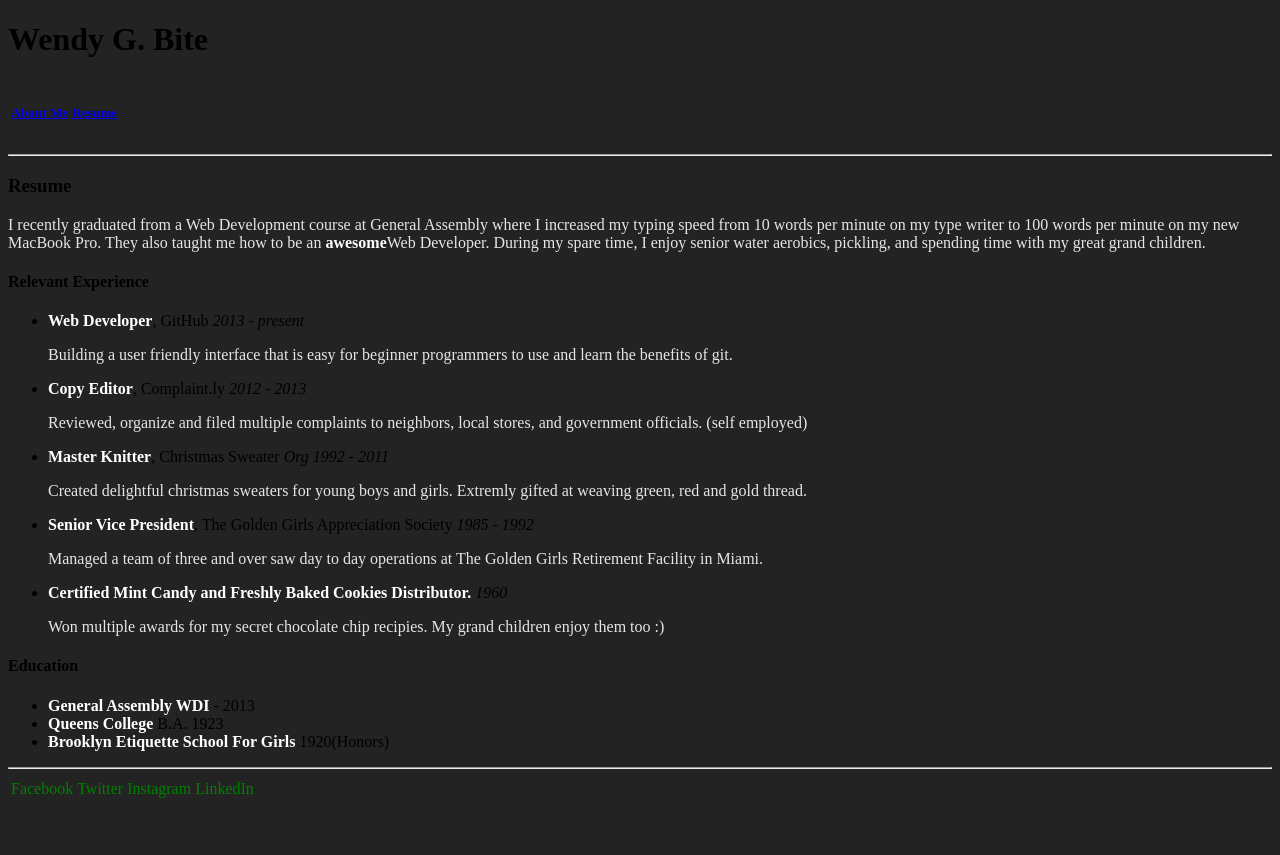
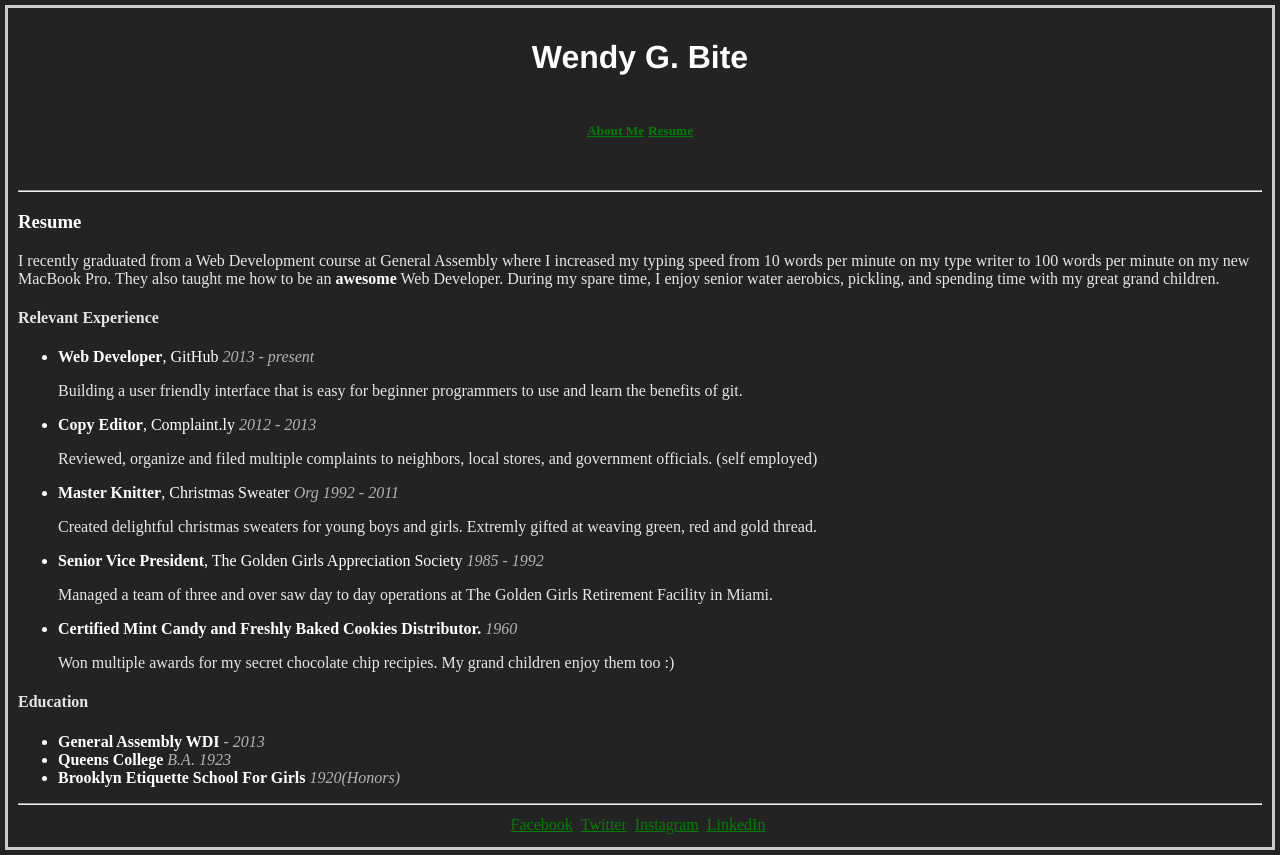
Before and after one commit to randynj/FEWD85_RandySingh, a plain HTML site: page Week 1 HW - Assignment 2/Index.html in a window 1280 px wide. Before the commit the page ends 809 px from the top, so only its background shows below. Drawn offline with Linux system fonts and the light colour scheme.

Commit message:
Week 1 HW Assignment 2 - draft 2

```diff
--- a/Week 1 HW - Assignment 2/AboutMe.css
+++ /dev/null
@@ -1,46 +0,0 @@
-<!DOCTYPE html>
-<html>
-<head>
-
-<style>
-
-body {
-  background-color: #232323;
-}
-
-h1 {
-
-	color: white;
-	text-align: center;
-}
-
-td {
-	color: white;
-	align: center;
-}
-
-section {
-	color: white;
-}
-
-img {
-	position: absolute;
-	top: 188px;
-	left: 1500px;
-	width: 150px;
-	height: 200px;
-	outline: 10px double white;
-}
-
-
-
-
-</style>
-
-
-
-
-</head>
-<body>
-</body>
-</html>>
--- a/Week 1 HW - Assignment 2/Resume.html
+++ b/Week 1 HW - Assignment 2/Index.html
@@ -1,8 +1,9 @@
+
 <!DOCTYPE html>
 <html>
 <head>
 
-<link rel="stylesheet" href="Resume.css">
+<link rel="stylesheet" href="Style.css">
 	<title>
 			Resume
 	</title>
@@ -12,7 +13,9 @@
 	body {
 		background-color: #232323;
 	}
+
 </style>
+
 </head>
 <body>
 
@@ -20,12 +23,12 @@
 		Wendy G. Bite
 	</h1>
 
-<table>
+<table class="center">
 
 	<tr>
-		<td><a href="AboutMe.html"><h5>About Me</h5></a></td>
+		<td><a href="AboutMe.html"><h5>About Me</h5></a>&nbsp;</td>
 
-		<td><a href="Resume.html"><h5>Resume</h5></a></td>
+		<td><a href="Index.html"><h5>Resume</h5></a>&nbsp;</td>
 	</tr>
 
 </table>
@@ -37,7 +40,7 @@
 </h3>
 
 
-<p>I recently graduated from a Web Development course at General Assembly where I increased my typing speed from 10 words per minute on my type writer to 100 words per minute on my new MacBook Pro. They also taught me how to be an <strong>awesome</strong>Web Developer. During my spare time, I enjoy senior water aerobics, pickling, and spending time with my great grand children.</p>
+<p>I recently graduated from a Web Development course at General Assembly where I increased my typing speed from 10 words per minute on my type writer to 100 words per minute on my new MacBook Pro. They also taught me how to be an <strong>awesome</strong> Web Developer. During my spare time, I enjoy senior water aerobics, pickling, and spending time with my great grand children.</p>
 
 
 <h4>Relevant Experience</h4>
@@ -67,9 +70,9 @@
 
 <ul>
 
-<li><strong>General Assembly WDI</strong> - 2013</li>
-<li><strong>Queens College</strong> B.A. 1923</li>
-<li><strong>Brooklyn Etiquette School For Girls</strong> 1920(Honors)</li>
+<li><strong>General Assembly WDI</strong> <em>- 2013</em></li>
+<li><strong>Queens College</strong> <em>B.A. 1923</em></li>
+<li><strong>Brooklyn Etiquette School For Girls</strong> <em>1920(Honors)</em></li>
 </ul>
 </body>
 
@@ -77,12 +80,12 @@
 
 <footer>
 
-	<table>
+	<table class="center">
 		<tr>
-			<td>Facebook</td>
-			<td>Twitter</td>
-			<td>Instagram</td>
-			<td>LinkedIn</td>
+			<td><a href="https://www.facebook.com/"><u>Facebook</u></a>&nbsp;</td>
+			<td><a href="https://twitter.com/"><u>Twitter</u></a>&nbsp;</td>
+			<td><a href="https://www.instagram.com/"><u>Instagram</u></a>&nbsp;</td>
+			<td><a href="https://www.linkedin.com/"><u>LinkedIn</u></a>&nbsp;</td>
 		</tr>
 	</table>
 
--- a/Week 1 HW - Assignment 2/Resume.css
+++ /dev/null
@@ -1,33 +0,0 @@
-<!DOCTYPE html>
-<html>
-<head>
-
-<style>
-
-	h1 {
-
-		color: white;
-		text-align: center;
-		}
-
-
-
-	strong {
-		color: white;
-	}
-
-	p {
-		color: #e6e6e6;
-	}
-
-	td {
-	color: green;
-	align: center;
-}
-
-</style>
-
-
-</head>
-
-</html>
--- /dev/null
+++ b/Week 1 HW - Assignment 2/Style.css
@@ -0,0 +1,75 @@
+body {
+  background-color: #232323;
+  outline: 3px solid #cccccc;
+  padding: 10px;
+
+}
+
+h1 {
+
+	color: white;
+	text-align: center;
+	font-family: 'Merienda One', Helvetica, sans-serif;
+
+}
+
+h3 {
+	color: white;
+}
+
+h4 {
+	color: #e6e6e6;
+}
+h5 {
+	color: green;
+
+}
+
+
+td {
+
+	align: center;
+}
+
+section {
+	color: white;
+}
+
+img {
+	position: absolute;
+	top: 205px;
+	left: 1500px;
+	width: 150px;
+	height: 200px;
+	outline: 10px double white;
+}
+
+strong {
+		color: white;
+	}
+
+p {
+		color: #e6e6e6;
+	}
+
+em {
+		color: #b3b3b3;
+
+}
+
+li {
+	color: white;
+}
+
+.center {
+	margin-left: auto;
+	margin-right: auto;
+}
+
+hr {
+	top: 15px;
+}
+
+a {
+	color: green;
+}
```
Also changed, not shown: Style/index2.html (added, +38 -0 lines), Week 1 HW - Assignment 2/AboutMe.html (+10 -17 lines).
